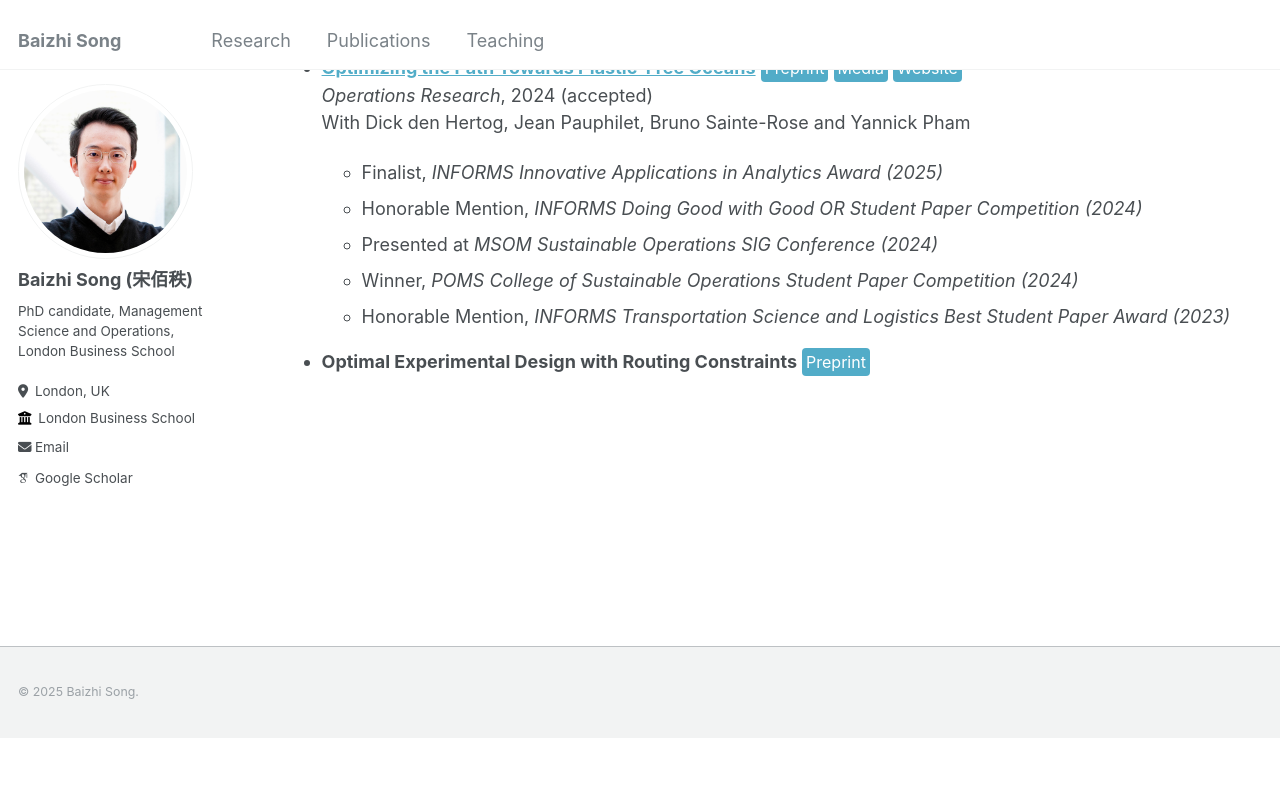
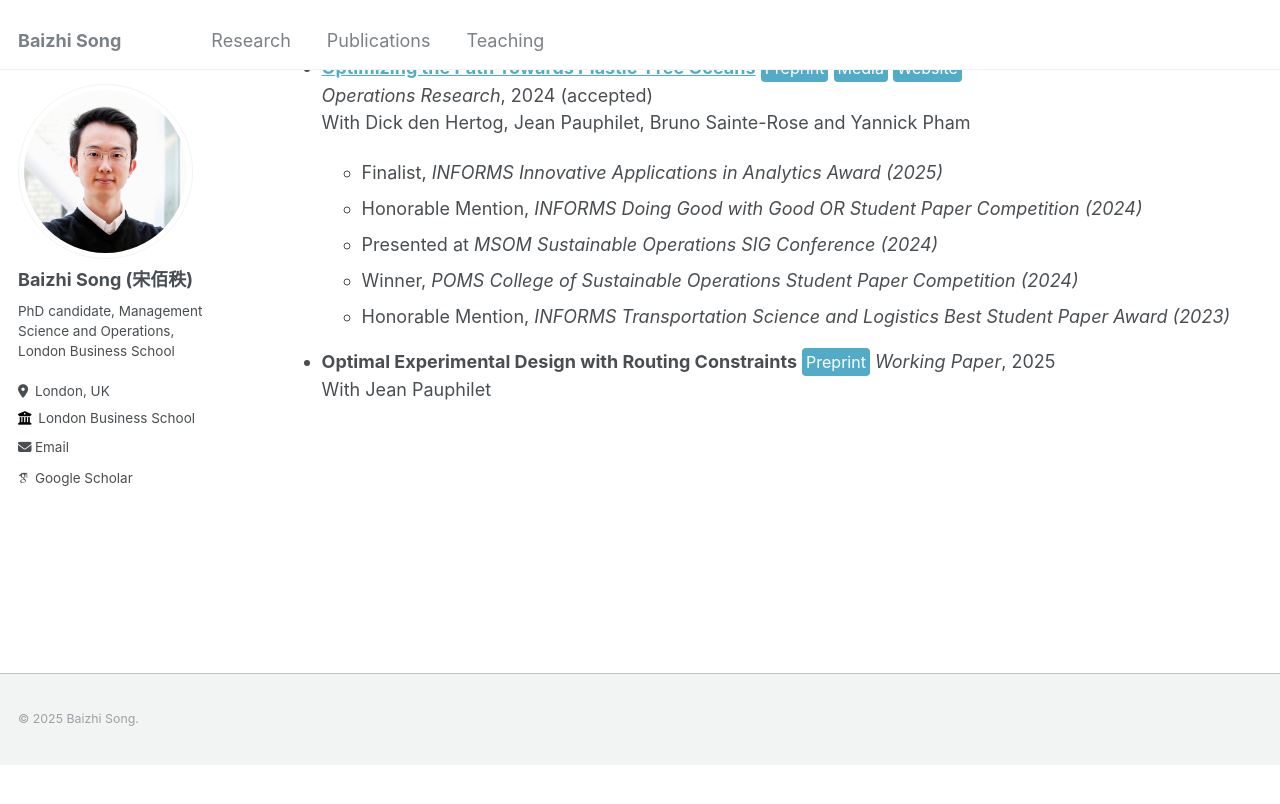
Before and after one commit to Baizhi-Song/baizhi-song.github.io, a Jekyll site: the page built from _pages/publications.md, in a window 1280 px wide and 900 px high, scrolled down 244 px. Shown: the top 804 px of the window. Built offline with Jekyll 4.4.1, drawn with Linux system fonts in a browser that asks for light colours; some web fonts are replaced.

Commit message:
Update publications.md

```diff
--- a/_pages/publications.md
+++ b/_pages/publications.md
@@ -33,3 +33,5 @@ header:
 {% endfor %} -->
 
 - **Optimal Experimental Design with Routing Constraints**  <a href="https://optimization-online.org/2025/03/optimal-experimental-design-with-routing-constraints/" style="display: inline-block; padding: 2px 4px; font-size: 16px; color: white; background-color: #52acc8; text-align: center; text-decoration: none; border-radius: 4px;">Preprint</a>
+*Working Paper*, 2025
+  With Jean Pauphilet
```
